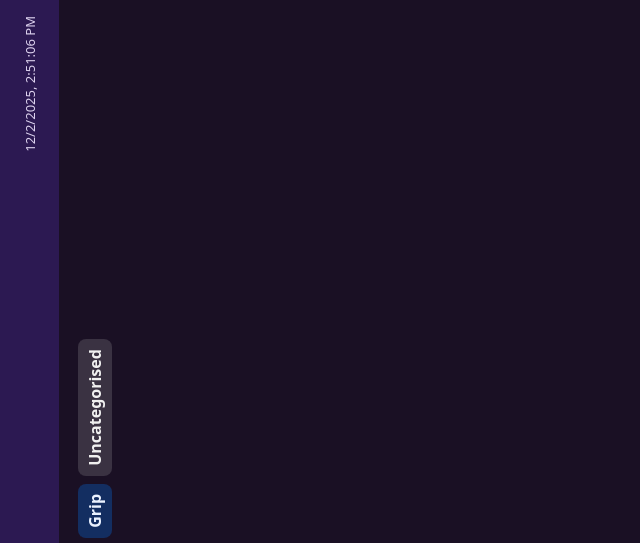
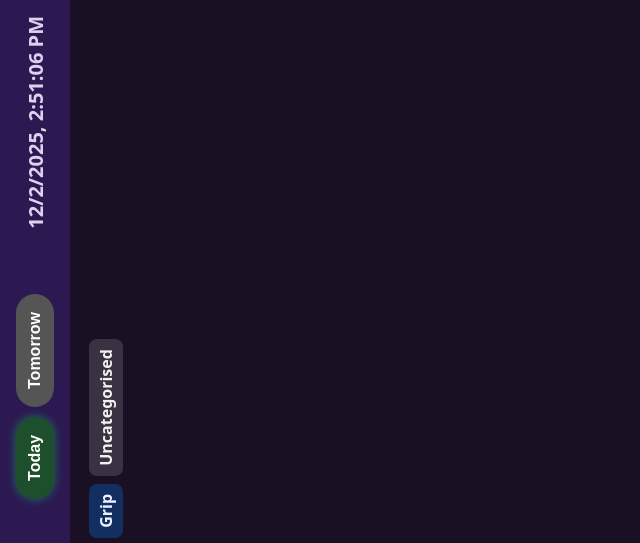
Before and after one commit to sarmad-create/lsa-kitstore, a website: page public/tech.html in a window 1280 px wide. Shown: the top 543 px of the page, without its empty margins (0-640 px from the left). Drawn offline with Linux system fonts and the light colour scheme; no server answers.

Commit message:
Initial commit or updated dashboard

```diff
--- a/public/tech.html
+++ b/public/tech.html
@@ -5,27 +5,33 @@
   <title>Technician Dashboard</title>
   <meta name="viewport" content="width=device-width,initial-scale=1" />
   <style>
-    /* Rotate whole dashboard 90deg counter-clockwise */
     html, body {
       margin: 0;
       padding: 0;
-      overflow: hidden; /* prevent scrollbars on rotation */
+      overflow: hidden;
       height: 100%;
       width: 100%;
     }
     .rotate-90-ccw {
       position: fixed;
-      top: 100%;          /* start at bottom, then rotate up */
+      top: 100%;
       left: 0;
       transform-origin: left top;
       transform: rotate(-90deg);
-      width: 100vh;       /* swapped because of rotation */
+      width: 100vh;
       height: 100vw;
     }
 
-    /* ---- Original styling ---- */
     body{font-family:system-ui,Segoe UI,Roboto,Arial;background:#1a1024;color:#f0e6ff}
-    header{padding:16px;background:#2c1952;display:flex;justify-content:space-between;align-items:center;flex-wrap:wrap;gap:10px}
+    header{
+      padding:16px;
+      background:#2c1952;
+      display:flex;
+      justify-content:space-between;
+      align-items:center;
+      flex-wrap:wrap;
+      gap:10px;
+    }
     h1{margin:0;font-size:20px}
     table{width:100%;border-collapse:collapse}
     th,td{padding:12px;text-align:left;vertical-align:top}
@@ -44,22 +50,61 @@
     .asset-grip{background-color:rgba(0,123,255,0.28); color:#eaf2ff}
     .asset-uncategorised,.asset-uncategorized{background-color:rgba(200,200,200,0.18); color:#f0f0f0}
 
-    button{padding:6px 10px;border-radius:8px;border:0;cursor:pointer;font-weight:700}
+    /* Top buttons */
+    .top-btn {
+      padding:10px 18px;
+      border-radius:25px;
+      border:0;
+      cursor:pointer;
+      font-weight:700;
+      background:#555;
+      color:white;
+      font-size:16px;
+      transition:0.15s;
+    }
+    .top-btn.selected {
+      background:#1e4f2d;
+      box-shadow:0 0 10px rgba(0,255,100,0.4);
+    }
+
+    /* Action buttons → PILL SHAPED */
+    button {
+      border-radius:25px !important;
+      padding:6px 14px;
+      border:0;
+      cursor:pointer;
+      font-weight:700;
+    }
+
     .btn-preparing{background:#f1c232;color:#222}
     .btn-ready{background:#1e4f2d;color:#fff}
     .btn-clear{background:#777;color:#fff}
 
+    /* Ready in controls */
     .readyin-wrap{display:inline-flex;align-items:center;gap:6px;margin-top:6px}
-    .readyin-chip{font-size:12px;background:rgba(255,255,255,0.08);padding:4px 8px;border-radius:6px}
-    .readyin-btn{padding:4px 8px;border-radius:6px;background:#333;color:#fff}
+    .readyin-chip{font-size:12px;background:rgba(255,255,255,0.08);padding:4px 8px;border-radius:25px}
+    .readyin-btn{padding:6px 12px;border-radius:25px;background:#333;color:#fff;font-weight:700}
     .readyin-btn:active{transform:scale(0.98)}
+
+    /* Bigger date/time */
+    #clock {
+      font-size:20px !important;
+      font-weight:600;
+      opacity:.9;
+    }
   </style>
 </head>
 <body>
   <div class="rotate-90-ccw">
     <header>
       <h1>Technician Dashboard</h1>
-      <div id="clock" style="opacity:.9;font-size:13px">Loading...</div>
+
+      <div style="display:flex; gap:10px;">
+        <button id="btnToday" onclick="switchDay('today')" class="top-btn selected">Today</button>
+        <button id="btnTomorrow" onclick="switchDay('tomorrow')" class="top-btn">Tomorrow</button>
+      </div>
+
+      <div id="clock">Loading...</div>
     </header>
 
     <main style="padding:16px">
@@ -76,14 +121,24 @@
 
   <script>
     let bookings = [];
+    let dayMode = "today";
+
     const tableWrap = document.getElementById('tableWrap');
     const clockEl = document.getElementById('clock');
+    const btnToday = document.getElementById("btnToday");
+    const btnTomorrow = document.getElementById("btnTomorrow");
 
     function updateClock(){
       clockEl.textContent=new Date().toLocaleString();
     }
-    setInterval(updateClock,1000);
-    updateClock();
+    setInterval(updateClock,1000); updateClock();
+
+    function switchDay(mode){
+      dayMode = mode;
+      btnToday.classList.toggle("selected", mode === "today");
+      btnTomorrow.classList.toggle("selected", mode === "tomorrow");
+      fetchBookings();
+    }
 
     function statusClass(status){
       const t=(status||'').toLowerCase();
@@ -138,7 +193,7 @@
     function renderTable(list){
       let html='<table><thead><tr><th>Time</th><th>Name</th><th>Status</th><th>Equipment</th><th>Actions</th></tr></thead><tbody>';
       if(!list.length){
-        html+='<tr><td colspan="5">No bookings for today.</td></tr>';
+        html+='<tr><td colspan="5">No bookings for selected day.</td></tr>';
       }else{
         for(const b of list){
           const time = formatTime(b.startdatetime);
@@ -179,7 +234,7 @@
 
     async function fetchBookings(){
       try{
-        const resp = await fetch('/api/bookings');
+        const resp = await fetch(`/api/bookings?day=${dayMode}`);
         const data = await resp.json();
         bookings = (data.success && Array.isArray(data.bookings)) ? data.bookings : [];
         bookings.sort((a,b)=>new Date(a.startdatetime)-new Date(b.startdatetime));
@@ -190,9 +245,7 @@
     }
 
     setInterval(fetchBookings,5000);
-    (async function(){
-      await fetchBookings();
-    })();
+    (async function(){ await fetchBookings(); })();
   </script>
 </body>
 </html>
```
Also changed, not shown: server.js (+32 -47 lines).
